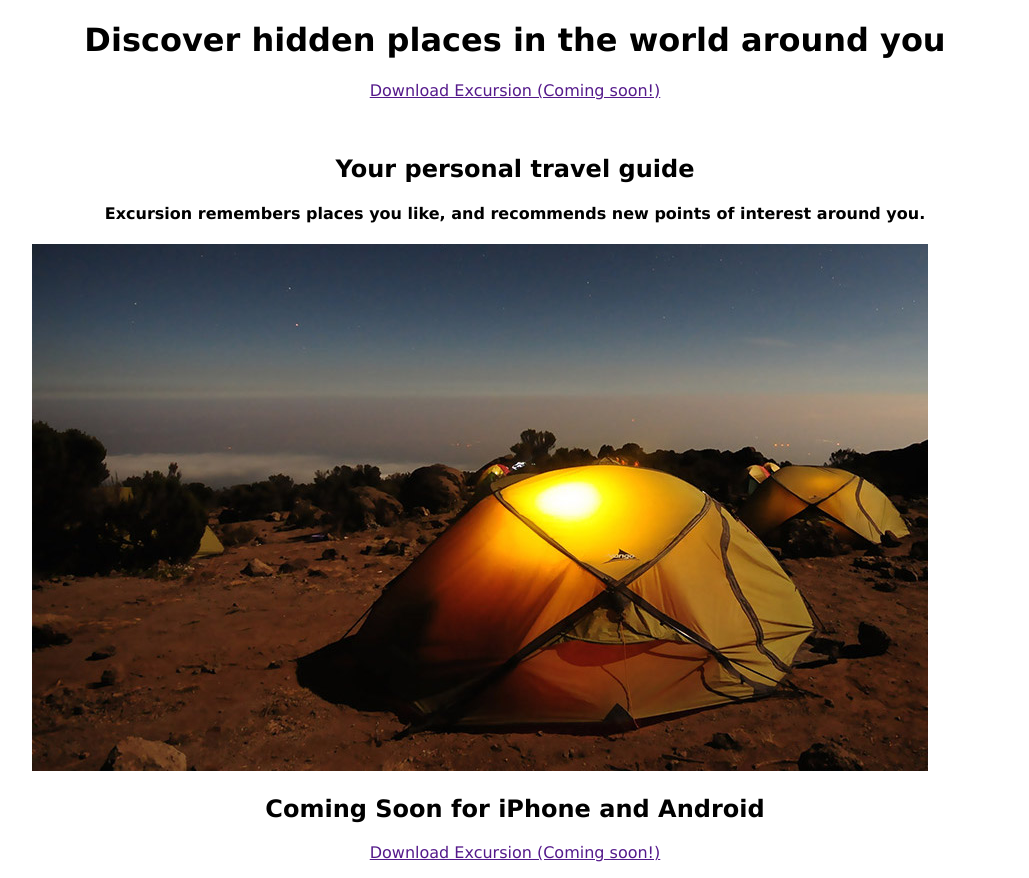
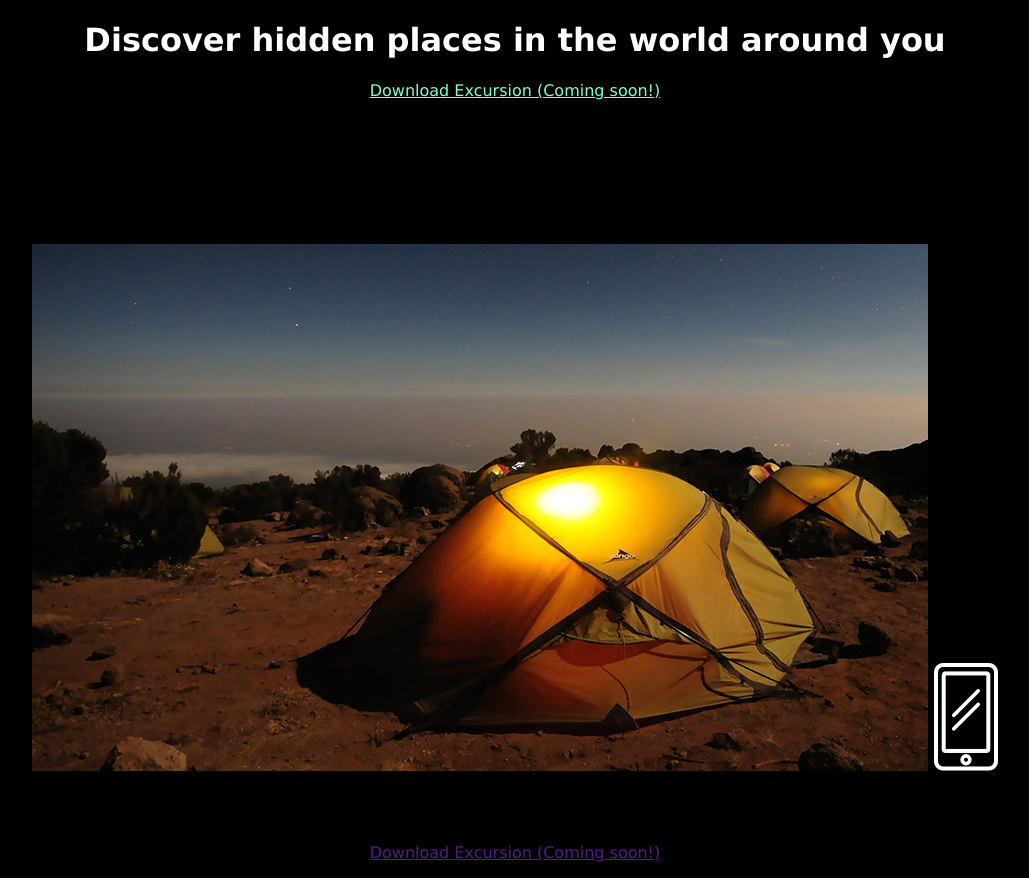
Before and after one commit to dicecepe/recursioncodemy, a plain HTML site: page index.html in a window 1280 px wide. Shown: the whole page, without its empty margins (125-1154 px from the left). Drawn offline with Linux system fonts and the light colour scheme.

Commit message:
added some styles

```diff
--- a/index.html
+++ b/index.html
@@ -9,8 +9,8 @@
     </head>
 
     <body>
-        <h1>Discover hidden places in the world around you</h1>
-        <p><a href="">Download Excursion (Coming soon!)</a></p>
+        <h1 class="header--main">Discover hidden places in the world around you</h1>
+        <p><a class="link--cta" href="">Download Excursion (Coming soon!)</a></p>
         <img>
         <h2>Your personal travel guide</h2>
         <h4>Excursion remembers places you like, and recommends new points of interest around you.</h4>
--- a/resources/css/style.css
+++ b/resources/css/style.css
@@ -1,5 +1,12 @@
 body {
-    color: black;
+    background-color: black;
     text-align: center;
     font-family: Verdana, Geneva, Tahoma, sans-serif;
 }
+
+.header--main{
+    color: white;
+}
+.link--cta{
+    color:aquamarine;
+}
```
